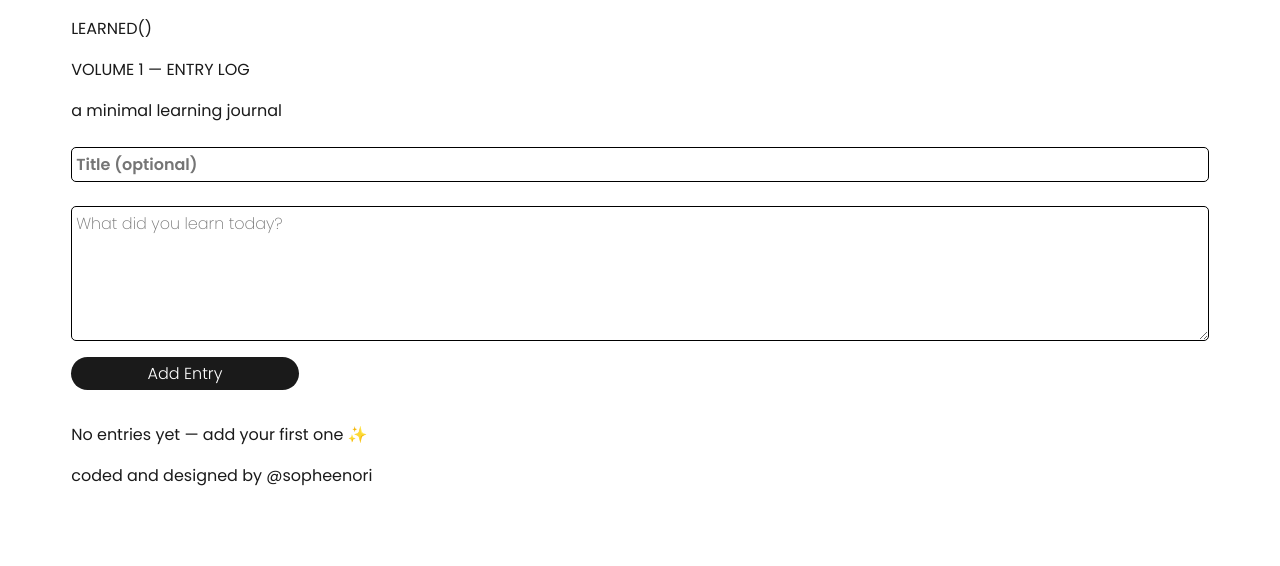
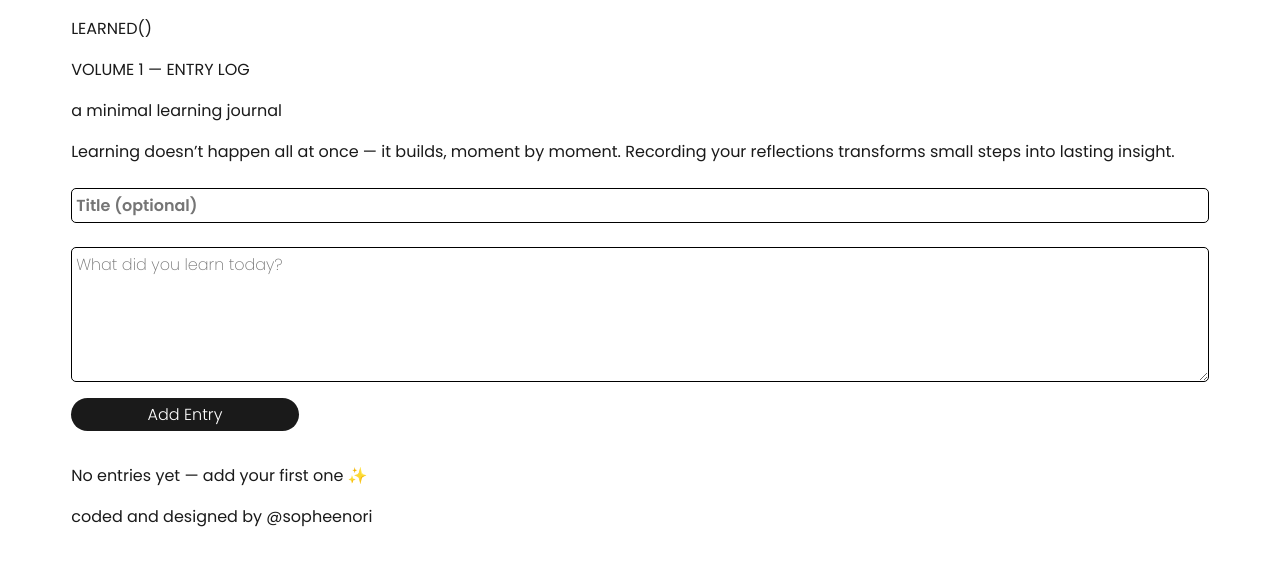
Before and after one commit to zofienora/learn-journal-v1, a React (Vite) app: page / in a window 1280 px wide. Shown: the top 566 px of the page. Built offline with nearby package versions, Linux system fonts and the light colour scheme.

Commit message:
added content for first part of header

```diff
--- a/src/App.css
+++ b/src/App.css
@@ -1,8 +1,10 @@
-.appname {
-  text-align: left;
-  font-size: 3rem;
-  font-weight: 400;;
-}
+
+
+
+
+
+
+/* ----------------------------------------------------- */
 
 .entry-form {
   margin: 1rem 0;
@@ -43,14 +45,6 @@
   font-weight: 300;
   cursor: pointer;
   border-radius: 25px;
-}
-
-
-
-.first_sentence {
-  font-size: 1rem;
-  font-weight: 300;
-  color: var(--color-medium);
 }
 
 
--- a/src/components/Header.jsx
+++ b/src/components/Header.jsx
@@ -2,11 +2,16 @@ function Header() {
   return (
     <header className="header">
         <div className="container">
-            <div className="header-left-one">
-                <p className="header-one">LEARNED()</p>
-                <p className="header-one">VOLUME <span className="span-red">1</span> — ENTRY LOG</p>
-                <p className="header-two">a minimal learning journal</p>
-            </div>
+          <div className="header-above">
+              <div className="header-left-one">
+                  <p className="header-one">LEARNED()</p>
+                  <p className="header-one">VOLUME <span className="span-red">1</span> — ENTRY LOG</p>
+                  <p className="header-two">a minimal learning journal</p>
+              </div>
+              <div className="header-right-one">
+                <p className="header-three">Learning doesn’t happen all at once — it builds, moment by moment. Recording your reflections transforms small steps into lasting insight.</p>
+              </div>
+          </div>
         </div>
        {/*  <div className="container">
             <button className="darkToggle">Light/Dark</button>
```
